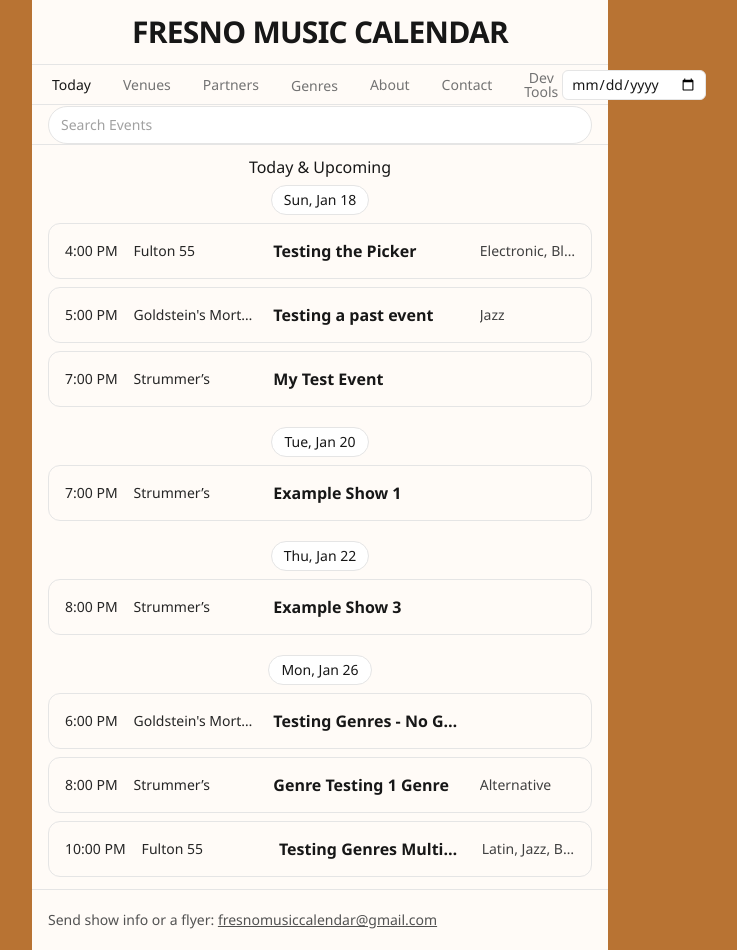
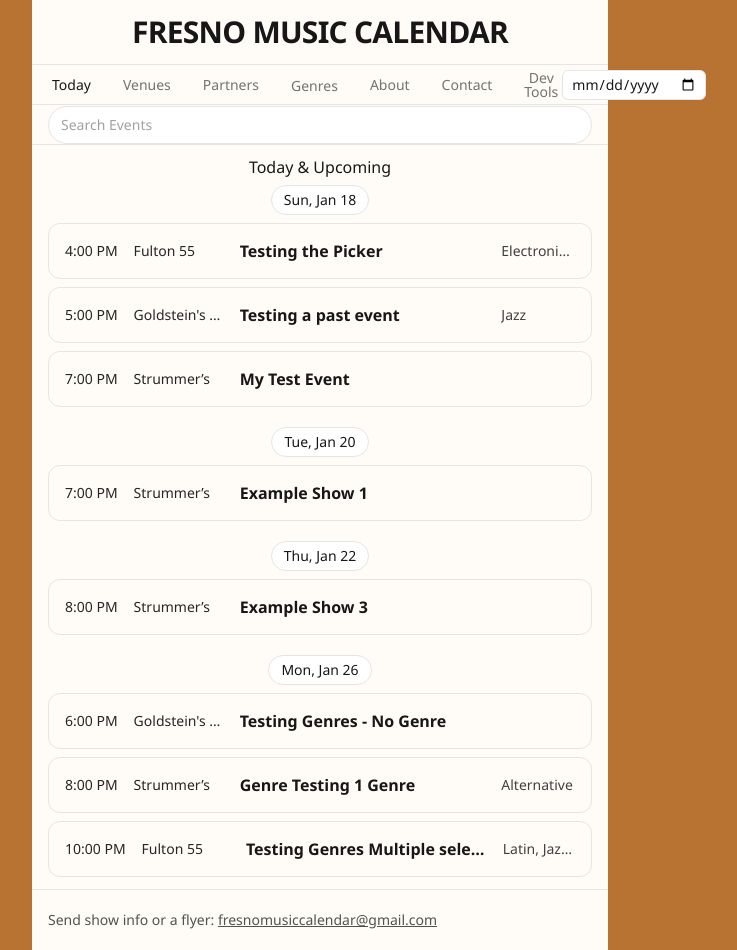
Before and after one commit to mrayover/fmc, a React (Vite) app: page / in a window 1280 px wide. Shown: the whole page, without its empty margins (320-1057 px from the left). Built offline with nearby package versions, Linux system fonts and the light colour scheme.

Commit message:
Small Improvements

```diff
--- a/src/App.jsx
+++ b/src/App.jsx
@@ -235,8 +235,8 @@ function EventCard({ event, isOpen, onToggle }) {
 
 
 
-                  {/* DESKTOP collapsed row (always visible) */}
-<div className="hidden md:grid md:grid-cols-[auto_minmax(0,1.3fr)_minmax(0,2fr)_minmax(0,1fr)] items-center gap-4">
+{/* DESKTOP collapsed row (always visible) */}
+<div className="hidden md:grid md:grid-cols-[auto_minmax(0,1.1fr)_minmax(0,3fr)_minmax(0,0.9fr)] items-center gap-4">
   {event.time ? (
     <div className="text-sm text-neutral-800 whitespace-nowrap">
       {event.time}
@@ -253,7 +253,12 @@ function EventCard({ event, isOpen, onToggle }) {
     <div />
   )}
 
-  <div className="min-w-0 font-semibold leading-snug truncate">
+  <div
+    className={[
+      "min-w-0 font-semibold leading-snug text-left",
+      isOpen ? "whitespace-normal break-words" : "truncate",
+    ].join(" ")}
+  >
     {event.title || ""}
   </div>
 
@@ -265,7 +270,6 @@ function EventCard({ event, isOpen, onToggle }) {
     <div />
   )}
 </div>
-
 
 {/* MOBILE expanded layout (renders on tap) */}
 {isOpen ? (
@@ -354,15 +358,16 @@ function EventCard({ event, isOpen, onToggle }) {
 ) : null}
 
       {/* DESKTOP expanded layout (no duplicate of collapsed-row info) */}
-      {isOpen ? (
-        <div className="hidden md:block mt-3 space-y-3">
+{isOpen ? (
+  <div className="hidden md:block mt-3 space-y-3">
+
           {/* Venue – Address (Map Link) + Partner* */}
           {(venueAddress || partnerName) ? (
             <div className="grid grid-cols-[1fr_minmax(0,12rem)] items-start gap-4 text-sm text-neutral-800">
               <div className="min-w-0">
                 {venueAddress ? (
                   <>
-                    <span className="font-medium">{venue?.name || "Venue TBA"}</span>
+                    <span className="font-medium">{venue.name}</span>
                     {" — "}
                     {venueMapLink ? (
                       <a
```
